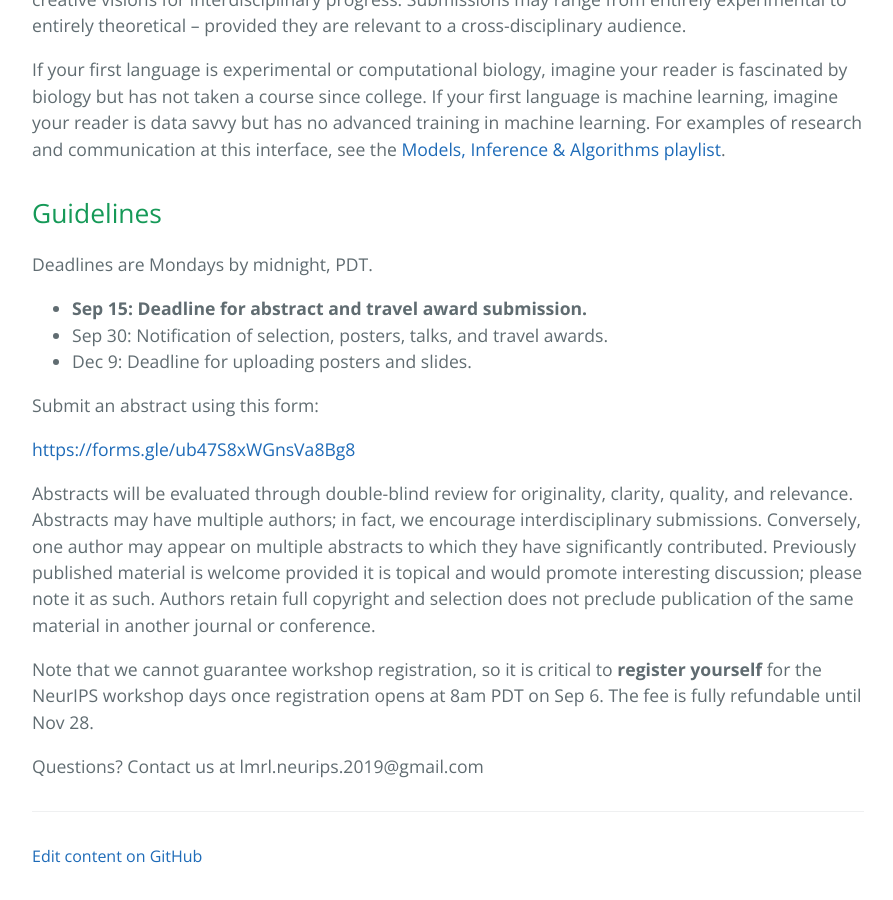
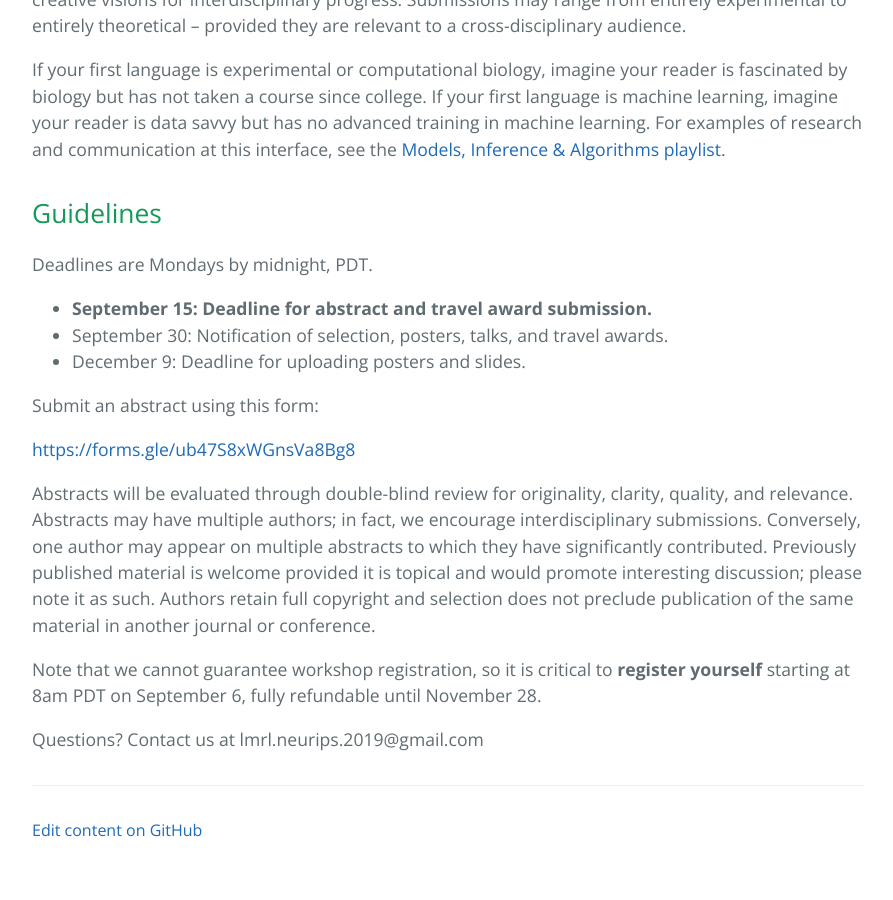
Before and after one commit to lmrl-bio/lmrl-bio.github.io, a Jekyll site: the page built from call.md, in a window 1280 px wide and 900 px high, scrolled down 1581 px. Shown: the whole window, without its empty margins (192-1085 px from the left). Built offline with Jekyll 4.4.1, drawn with Linux system fonts in a browser that asks for light colours; after the commit the page ends 2455 px from its top, so only the background shows below that.

Commit message:
Update call.md

```diff
--- a/call.md
+++ b/call.md
@@ -37,9 +37,9 @@ If your first language is experimental or computational biology, imagine your re
 
 Deadlines are Mondays by midnight, PDT.
 
-- **Sep 15: Deadline for abstract and travel award submission.**
-- Sep 30: Notification of selection, posters, talks, and travel awards.
-- Dec 9: Deadline for uploading posters and slides.
+- **September 15: Deadline for abstract and travel award submission.**
+- September 30: Notification of selection, posters, talks, and travel awards.
+- December 9: Deadline for uploading posters and slides.
 
 Submit an abstract using this form:
 
@@ -47,6 +47,6 @@ Submit an abstract using this form:
 
 Abstracts will be evaluated through double-blind review for originality, clarity, quality, and relevance. Abstracts may have multiple authors; in fact, we encourage interdisciplinary submissions. Conversely, one author may appear on multiple abstracts to which they have significantly contributed. Previously published material is welcome provided it is topical and would promote interesting discussion; please note it as such. Authors retain full copyright and selection does not preclude publication of the same material in another journal or conference.
 
-Note that we cannot guarantee workshop registration, so it is critical to **register yourself** for the NeurIPS workshop days once registration opens at 8am PDT on Sep 6. The fee is fully refundable until Nov 28.
+Note that we cannot guarantee workshop registration, so it is critical to **register yourself** starting at 8am PDT on September 6, fully refundable until November 28.
 
 Questions? Contact us at lmrl.neurips.2019@gmail.com
```
